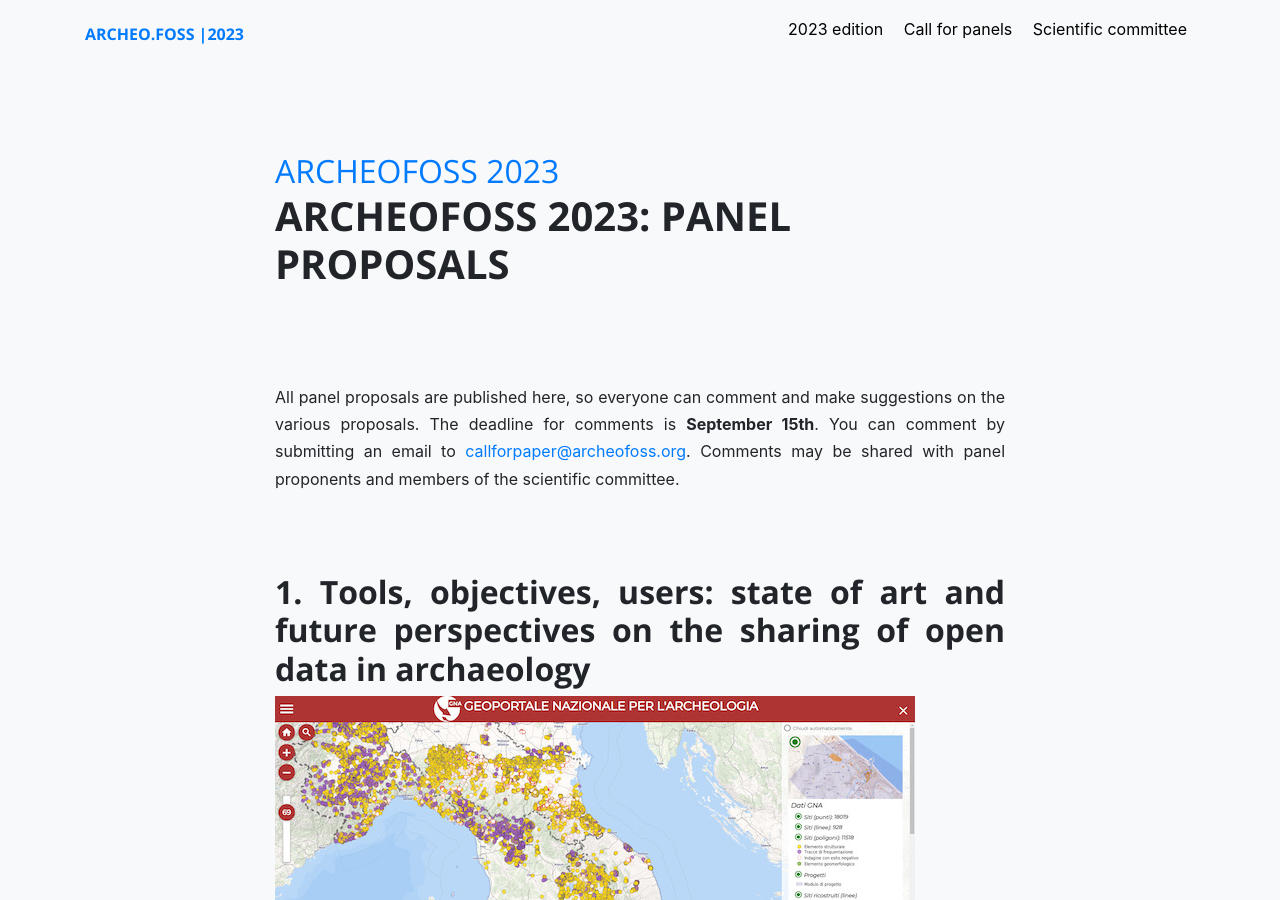
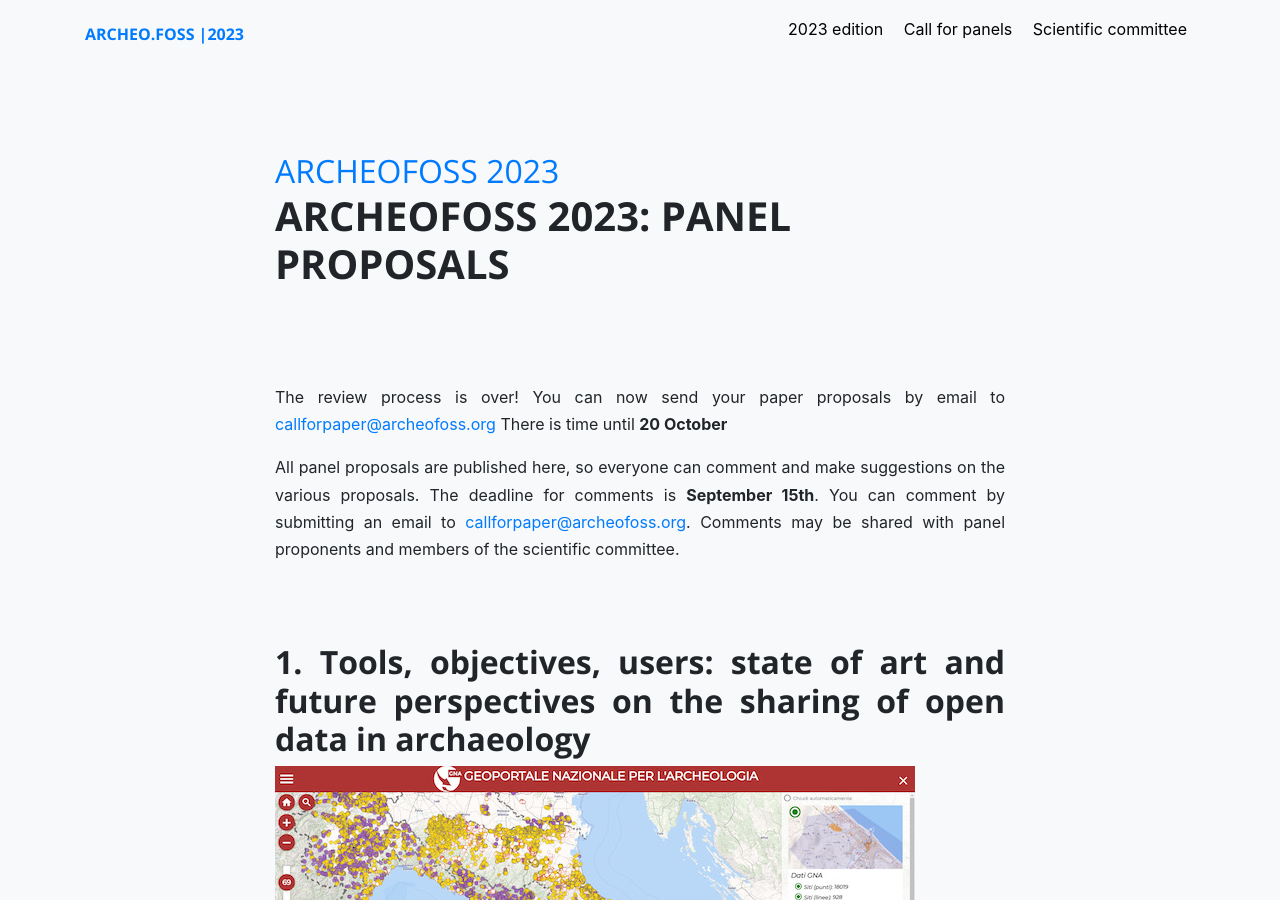
Before and after one commit to archeofoss/archeofoss, a Jekyll site: the page built from 2023/panel-proposals.md, in a window 1280 px wide and 900 px high. Built offline with Jekyll 4.4.1, drawn with Linux system fonts in a browser that asks for light colours; nearby versions of some CDN libraries.

Commit message:
Update panel-proposals.md
call for paper

```diff
--- a/2023/panel-proposals.md
+++ b/2023/panel-proposals.md
@@ -3,6 +3,11 @@ title: "ArcheoFOSS 2023: Panel proposals"
 description: "Panel proposals for ArcheoFOSS 2023"
 layout: article-slim
 ---
+
+The review process is over!
+You can now send your paper proposals by email to [callforpaper@archeofoss.org](mailto:callforpaper@archeofoss.org)
+There is time until **20 October**
+
 
 All panel proposals are published here, so everyone can comment and make suggestions on the various proposals.
 The deadline for comments is **September 15th**. You can comment by submitting an email to [callforpaper@archeofoss.org](mailto:callforpaper@archeofoss.org). Comments may be shared with panel proponents and members of the scientific committee.
```
